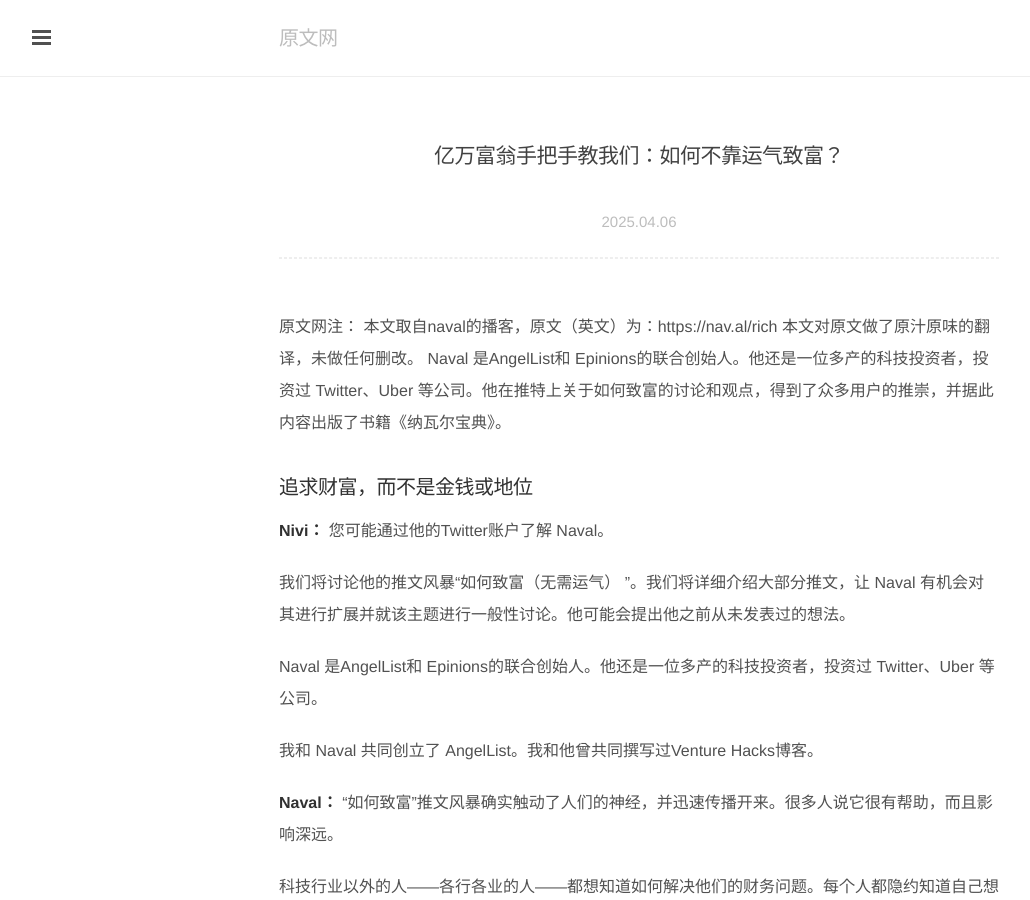
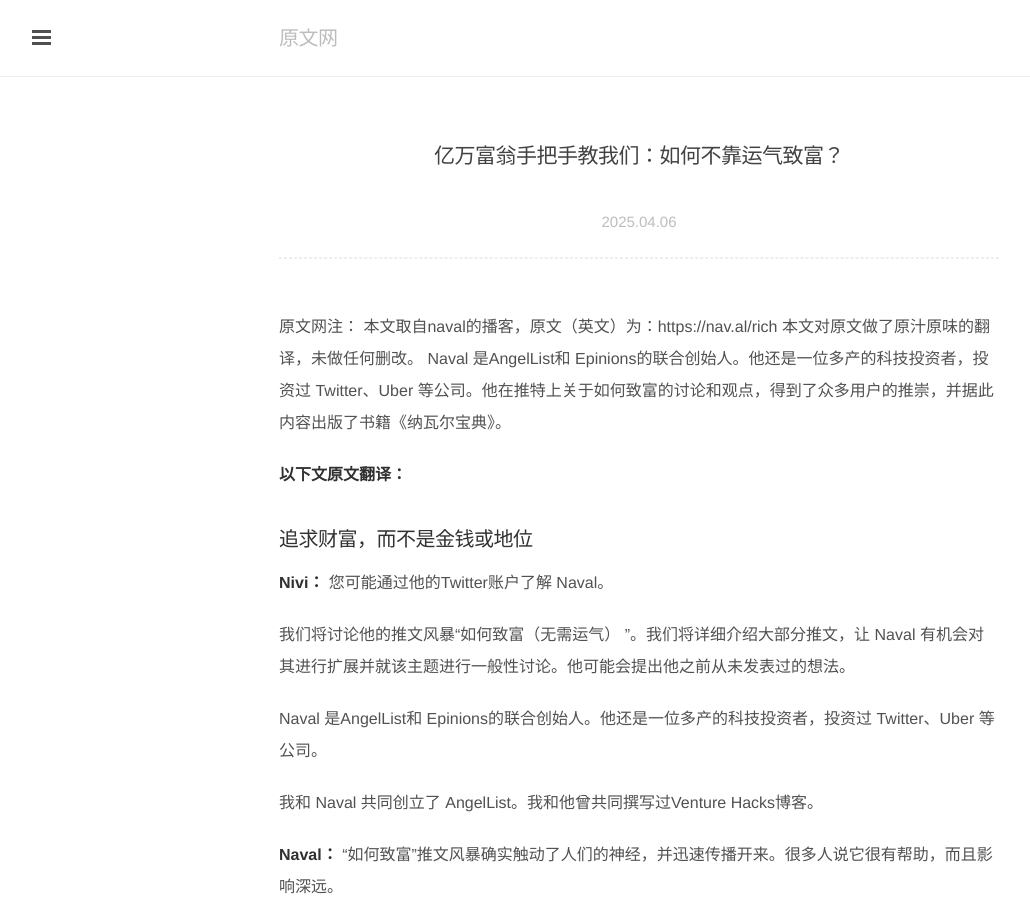
Before and after one commit to BruceLiu77/BruceLiu77.github.io, a Jekyll site: the page built from _posts/2025-04-06-亿万富翁手把手教我们：如何不靠运气致富？.md, in a window 1280 px wide and 900 px high. Shown: the whole window, without its empty margins (1-1031 px from the left). Built offline with Jekyll 4.4.1, drawn with Linux system fonts in a browser that asks for light colours; nearby versions of some CDN libraries; comment, search, counter and statistics services are not loaded.

Commit message:
Update 2025-04-06-亿万富翁手把手教我们：如何不靠运气致富？.md

```diff
--- a/_posts/2025-04-06-亿万富翁手把手教我们：如何不靠运气致富？.md
+++ b/_posts/2025-04-06-亿万富翁手把手教我们：如何不靠运气致富？.md
@@ -11,6 +11,8 @@ description:
 本文取自naval的播客，原文（英文）为：https://nav.al/rich 本文对原文做了原汁原味的翻译，未做任何删改。
 Naval 是AngelList和 Epinions的联合创始人。他还是一位多产的科技投资者，投资过 Twitter、Uber 等公司。他在推特上关于如何致富的讨论和观点，得到了众多用户的推崇，并据此内容出版了书籍《纳瓦尔宝典》。
 
+**以下文原文翻译：**
+
 
 ### 追求财富，而不是金钱或地位
 
```
